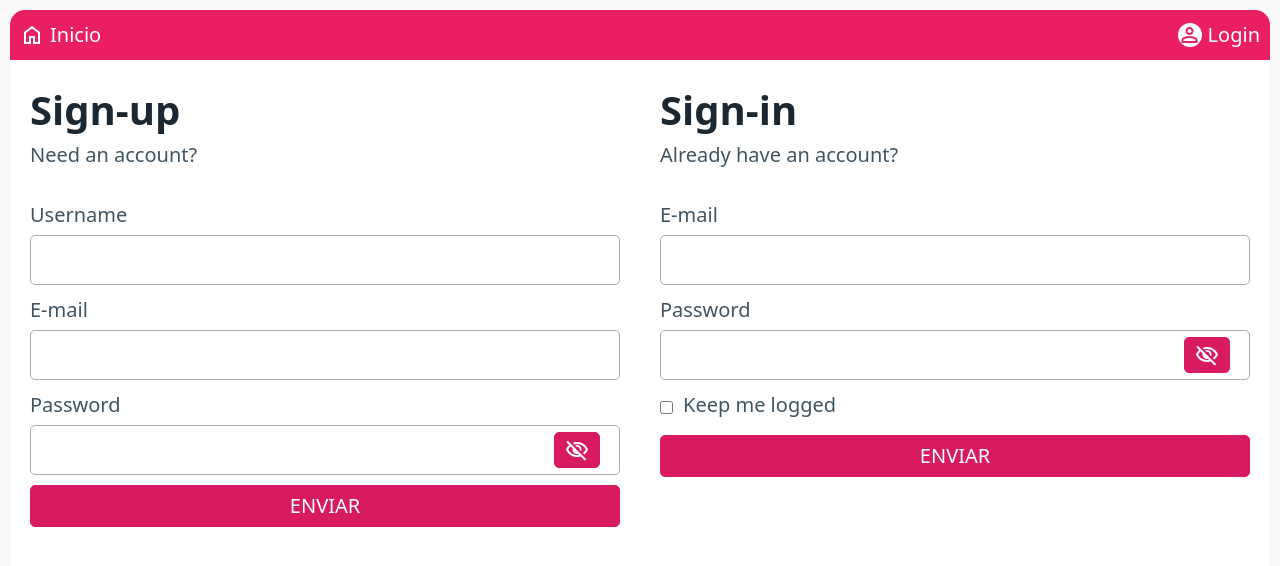
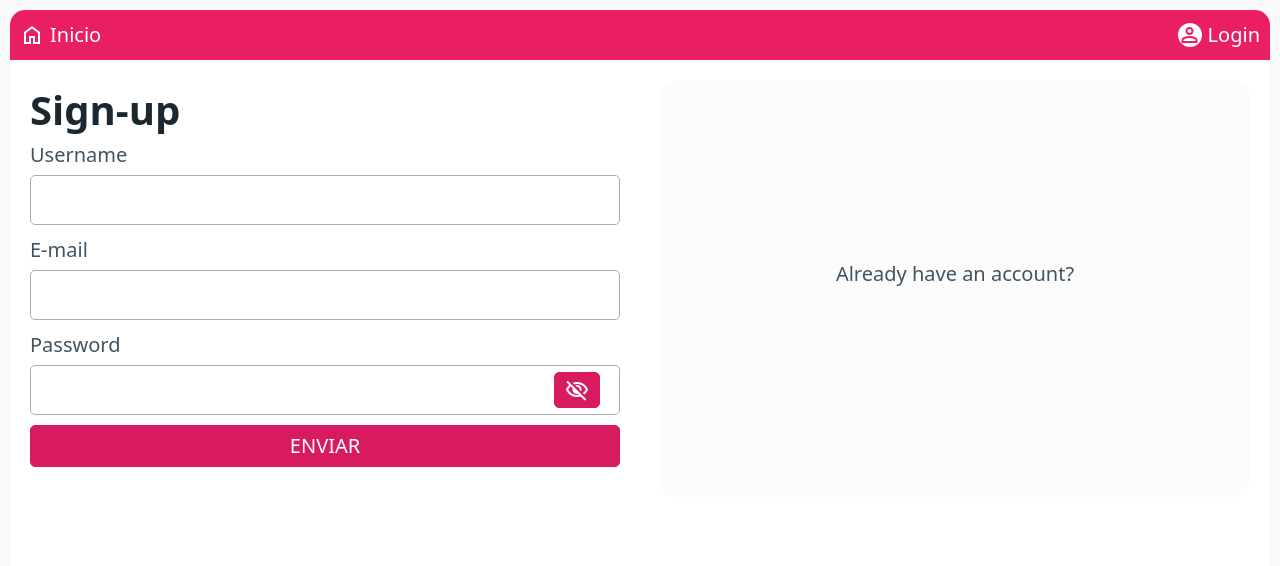
Before and after one commit to TheHolyDenier/timena, a Nuxt app: page /sign in a window 1280 px wide. Shown: the top 566 px of the page. Built offline with nearby package versions, Linux system fonts and the light colour scheme.

Commit message:
Auth form

```diff
--- /dev/null
+++ b/assets/scss/animations.scss
@@ -0,0 +1,26 @@
+
+.wipe-in-left-enter-active {
+  @keyframes wipe-in-left {
+    from {
+      clip-path: inset(0 0 0 100%);
+    }
+    to {
+      clip-path: inset(0 0 0 0);
+    }
+  }
+
+  animation: 2.5s cubic-bezier(0.25, 1, 0.3, 1) wipe-in-left both;
+}
+
+.wipe-in-right-enter-active {
+  @keyframes wipe-in-right {
+    from {
+      clip-path: inset(0 100% 0 0);
+    }
+    to {
+      clip-path: inset(0 0 0 0);
+    }
+  }
+
+  animation: 2.5s cubic-bezier(.25, 1, .30, 1) wipe-in-right both;
+}
--- a/assets/scss/global.scss
+++ b/assets/scss/global.scss
@@ -1,3 +1,5 @@
+@import 'animations';
+
 $primary-500: #e91e63;
 $primary-600: #d81b60;
 $primary-700: #c2185b;
--- a/components/SignInForm.vue
+++ b/components/SignInForm.vue
@@ -11,7 +11,6 @@ const inputDefinitions: InputDefinition[] = [
 <template>
   <div>
     <h1>Sign-in</h1>
-    <p> Already have an account? </p>
     <BaseForm :input-definitions="inputDefinitions" />
   </div>
 </template>
--- a/components/SignUpForm.vue
+++ b/components/SignUpForm.vue
@@ -12,7 +12,7 @@ const inputDefinitions: InputDefinition[] = [
 <template>
   <div>
     <h1>Sign-up</h1>
-    <p>Need an account?</p>
+
     <BaseForm :input-definitions="inputDefinitions" />
   </div>
 </template>
--- a/pages/sign.vue
+++ b/pages/sign.vue
@@ -1,16 +1,55 @@
-<script setup lang="ts"></script>
+<script setup lang="ts">
+const isSingingUp = ref(true);
+</script>
 
 <template>
   <div class="sign">
-    <SignUpForm />
-    <SignInForm />
+    <Transition :name="isSingingUp ? 'wipe-in-left' : 'wipe-in-right'">
+      <div v-if="isSingingUp" class="sign__container">
+        <SignUpForm />
+        <div class="sign__change" @click="isSingingUp = !isSingingUp">
+          <p>Already have an account?</p>
+        </div>
+      </div>
+
+      <div v-else class="sign__container">
+        <div class="sign__change" @click="isSingingUp = !isSingingUp">
+          <p>Need an account?</p>
+        </div>
+        <SignInForm />
+      </div>
+    </Transition>
   </div>
 </template>
 
 <style scoped lang="scss">
+@import 'assets/scss/global';
 .sign {
-  display: grid;
-  grid-template-columns: 1fr 1fr;
-  gap: 2em;
+  &__container {
+    display: grid;
+    grid-template-columns: 1fr 1fr;
+    gap: 2em;
+  }
+
+  &__change {
+    display: flex;
+    align-items: center;
+    justify-content: center;
+    width: 100%;
+    height: 100%;
+    background-color: rgba(#000, 0.01);
+    border-radius: 15px;
+    cursor: pointer;
+
+    &:hover {
+      background-color: rgba(#000, 0.05);
+    }
+  }
 }
+
+//.turn-page-enter-from,
+//.turn-page-leave-to {
+//  transform: translateX(20px);
+//  opacity: 0;
+//}
 </style>
```
